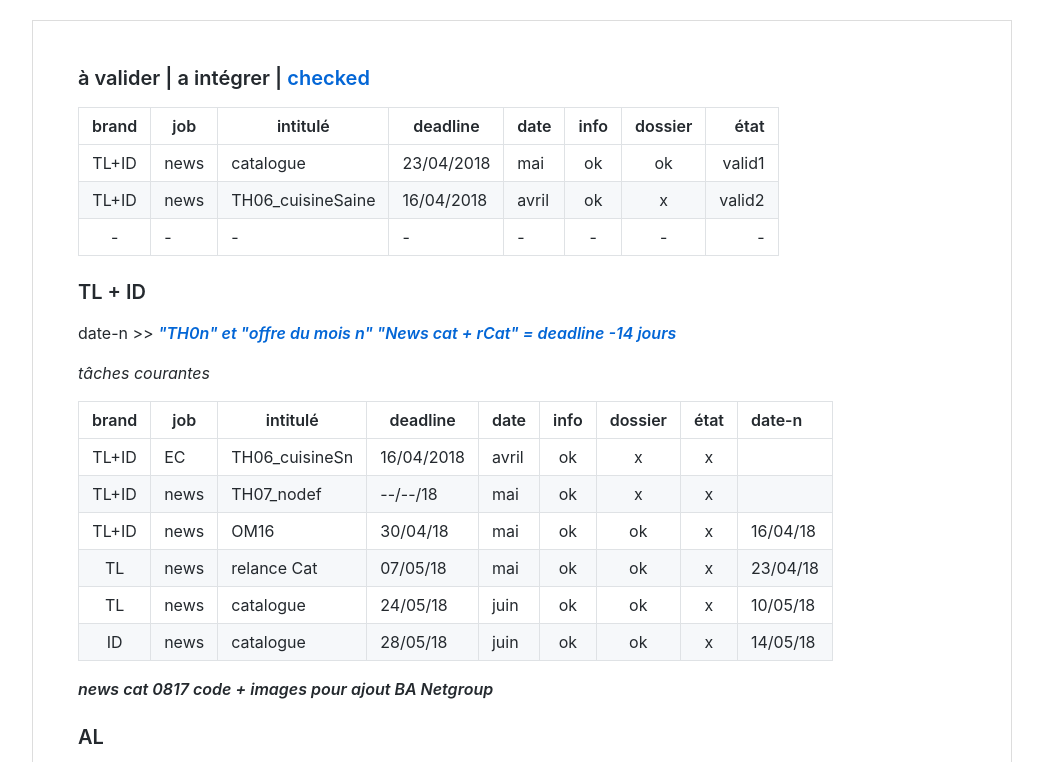
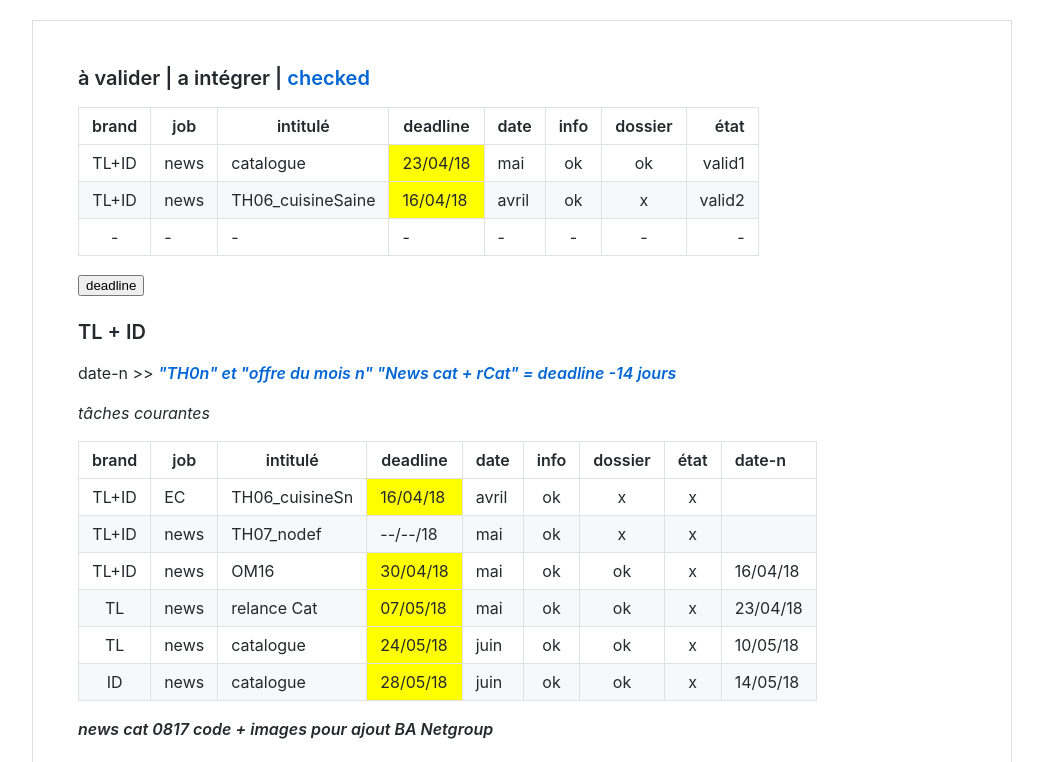
Before and after one commit to manuelWeb/markedPlan, a website: page planmd.html in a window 1280 px wide. Shown: the top 762 px of the page, without its empty margins (118-1161 px from the left). Drawn offline with Linux system fonts and the light colour scheme.

Commit message:
add fct sort; TODO tab date index tab sort

```diff
--- a/assets/scripts/render_md.js
+++ b/assets/scripts/render_md.js
@@ -1,14 +1,87 @@
 marked.setOptions({});
 
 var monmd = '';
-var url = "file:///C:/Users/mdevries/Desktop/dl2018.md"
-var url = "./dl2018.md"
-var url = "assets/dl2018.md"
+var url   = "file:///C:/Users/mdevries/Desktop/dl2018.md"
+var url   = "assets/dl2018.md"
+var url   = "./dl2018.md"
 
 function reqListener() {
   monmd = this.responseText;
   // console.log(monmd)
   document.getElementById('content').innerHTML = marked(monmd);
+
+
+  // add fct on btn deadline
+  var html  = document.body.innerHTML,
+      dates = html.match(/[0-9]{2}\/[0-9]{2}\/(17|18)/ig);
+      regDates = /[0-9]{2}\/[0-9]{2}\/(17|18)/ig;
+
+  function insertAfter(el, referenceNode) {
+      referenceNode.parentNode.insertBefore(el, referenceNode.nextSibling);
+  }
+  function insertBefore(el, referenceNode) {
+      referenceNode.parentNode.insertBefore(el, referenceNode);
+  }
+
+  var btn = document.createElement('button');
+  btn.innerHTML = 'deadline';
+  // btn.onclick = function () {
+  //   console.log(dates, html);
+  // }
+
+  // inject deadline btn
+  const ref = document.querySelector('#tl-id');
+  insertBefore(btn, ref);
+
+  // get tabel tr td[3]
+  const table_row = document.querySelectorAll("table tr");
+  let td_deadline = []
+  let td_deadlinetest = []
+  let td_deadline_txt = [];
+  const td_get_deadline = () => {
+
+    for (let tr of table_row) {
+      var data_date = tr.querySelectorAll('td')[3];
+      // return td[3] of all tr
+      // if (data_date)
+      if (data_date && data_date.textContent.match(regDates) ){
+        var idx = 0;
+        td_deadline.push(data_date);
+        data_date.style.backgroundColor = "#FFFF00";
+        td_deadline_txt.push(data_date.textContent);
+        td_deadlinetest = Array.from(data_date);
+        idx++;
+      }
+    }
+    // return td_deadline;
+  };
+  td_get_deadline();
+  console.log(td_deadline, td_deadline[0].textContent, td_deadline_txt[0].split('/'));
+  // console.log('fdfklsjf: '+td_deadlinetest)
+  function toObject(arr) {
+    var rv = {};
+    for (var i = 0; i < arr.length; ++i)
+      rv[i] = arr[i];
+    return rv;
+  };
+  // console.log(toObject(td_deadline));
+  const objTd = toObject(td_deadline);
+  console.log(objTd)
+  // création tableaux de dates en ordre décroissantes
+  const arry_sort = td_deadline_txt.sort(function(a, b){
+    var aa = a.split('/').reverse().join(),
+        bb = b.split('/').reverse().join();
+    return aa < bb ? -1 : (aa > bb ? 1 : 0);
+  });
+  console.log(arry_sort);
+  var cpt = 0;
+  for (let txt of arry_sort) {
+    console.log(`txt: ${txt}, cellule: `);
+    cpt++;
+  }
+
+
+
 }
 
 var xobj = new XMLHttpRequest();
--- /dev/null
+++ b/assets/scripts/test.js
@@ -0,0 +1,3 @@
+// console.log(t[0])
+// var  d = t.getElementsByTagName("tr")[0];
+// var  r = d.getElementsByTagName("td")[0];
--- a/dl2018.md
+++ b/dl2018.md
@@ -2,8 +2,8 @@
 
 | brand | job  | intitulé          | deadline   | date  | info  | dossier | état   |
 | :---: | ---  | ---               | ---        | ---   | :---: | :---:   | ---:   |
-| TL+ID | news | catalogue         | 23/04/2018 | mai   | ok    | ok      | valid1 |
-| TL+ID | news | TH06_cuisineSaine | 16/04/2018 | avril | ok    | x       | valid2 |
+| TL+ID | news | catalogue         | 23/04/18 | mai   | ok    | ok      | valid1 |
+| TL+ID | news | TH06_cuisineSaine | 16/04/18 | avril | ok    | x       | valid2 |
 | -     | -    | -                 | -          | -     | -     | -       | -      |
 
 <!-- | TL    | news | relance panier | 18/07/2017 | aout | ok    | ok      | int    | -->
@@ -16,7 +16,7 @@ date-n >>
 
 | brand | job  | intitulé       | deadline   | date  | info  | dossier | état  | date-n   |
 | :---: | ---  | ---            | ---        | ---   | :---: | :---:   | :---: | :---     |
-| TL+ID | EC   | TH06_cuisineSn | 16/04/2018 | avril | ok    | x       | x     |          |
+| TL+ID | EC   | TH06_cuisineSn | 16/04/18 | avril | ok    | x       | x     |          |
 | TL+ID | news | TH07_nodef     | --/--/18   | mai   | ok    | x       | x     |          |
 | TL+ID | news | OM16           | 30/04/18   | mai   | ok    | ok      | x     | 16/04/18 |
 | TL    | news | relance Cat    | 07/05/18   | mai   | ok    | ok      | x     | 23/04/18 |
--- a/planmd.html
+++ b/planmd.html
@@ -4,11 +4,13 @@
 <head>
   <meta charset="utf-8" />
   <title>Marked in the browser</title>
+
   <link rel="stylesheet" href="assets/styles/github.css">
+
   <script src="assets/scripts/marked.min.js"></script>
   <script src="assets/scripts/render_md.js"></script>
+  <script src="assets/scripts/test.js"></script>
   <!-- <script src="bundle.js"></script> -->
-  <!-- <link rel="stylesheet" href="markdown.css"> -->
 </head>
 
 <body>
```
